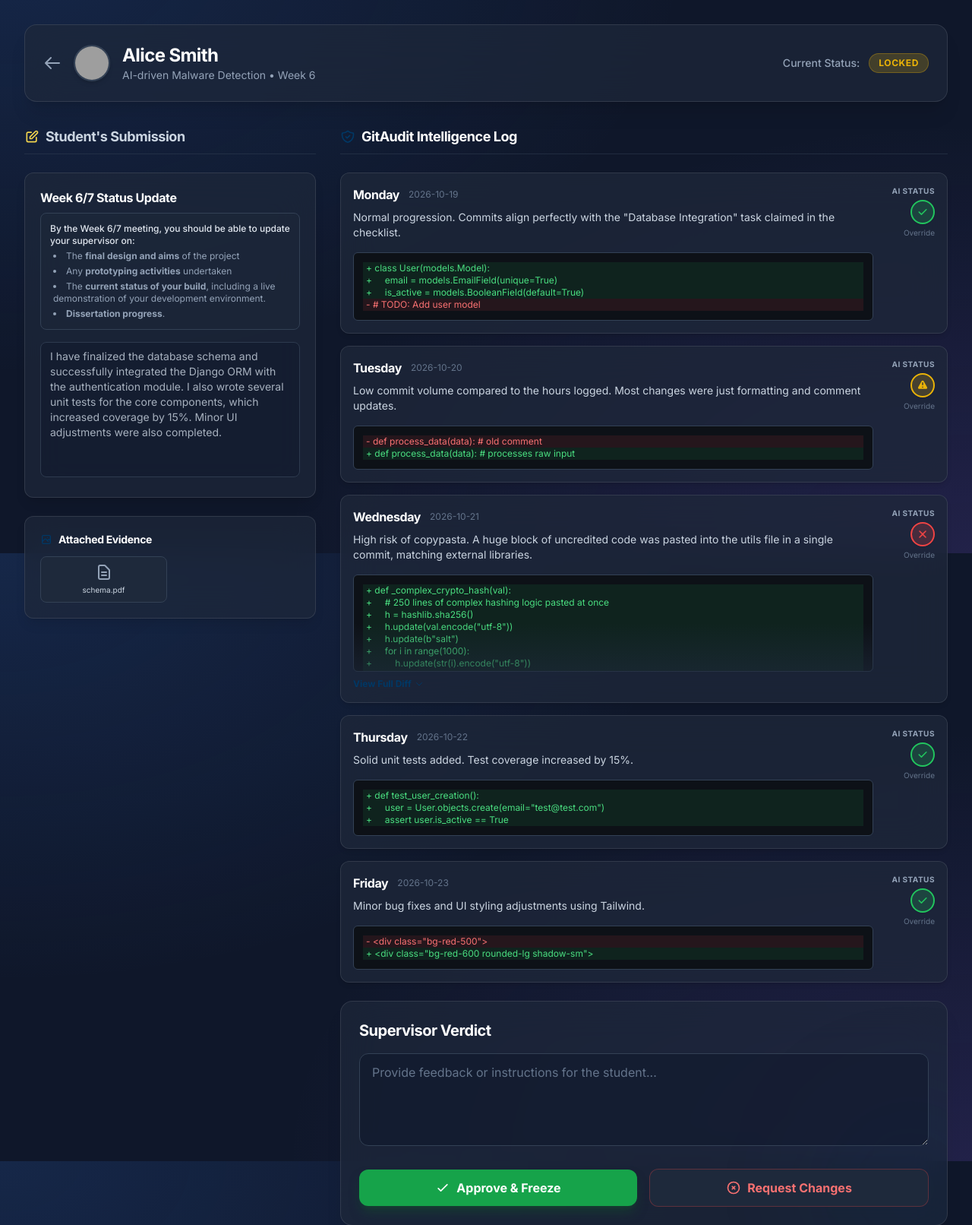
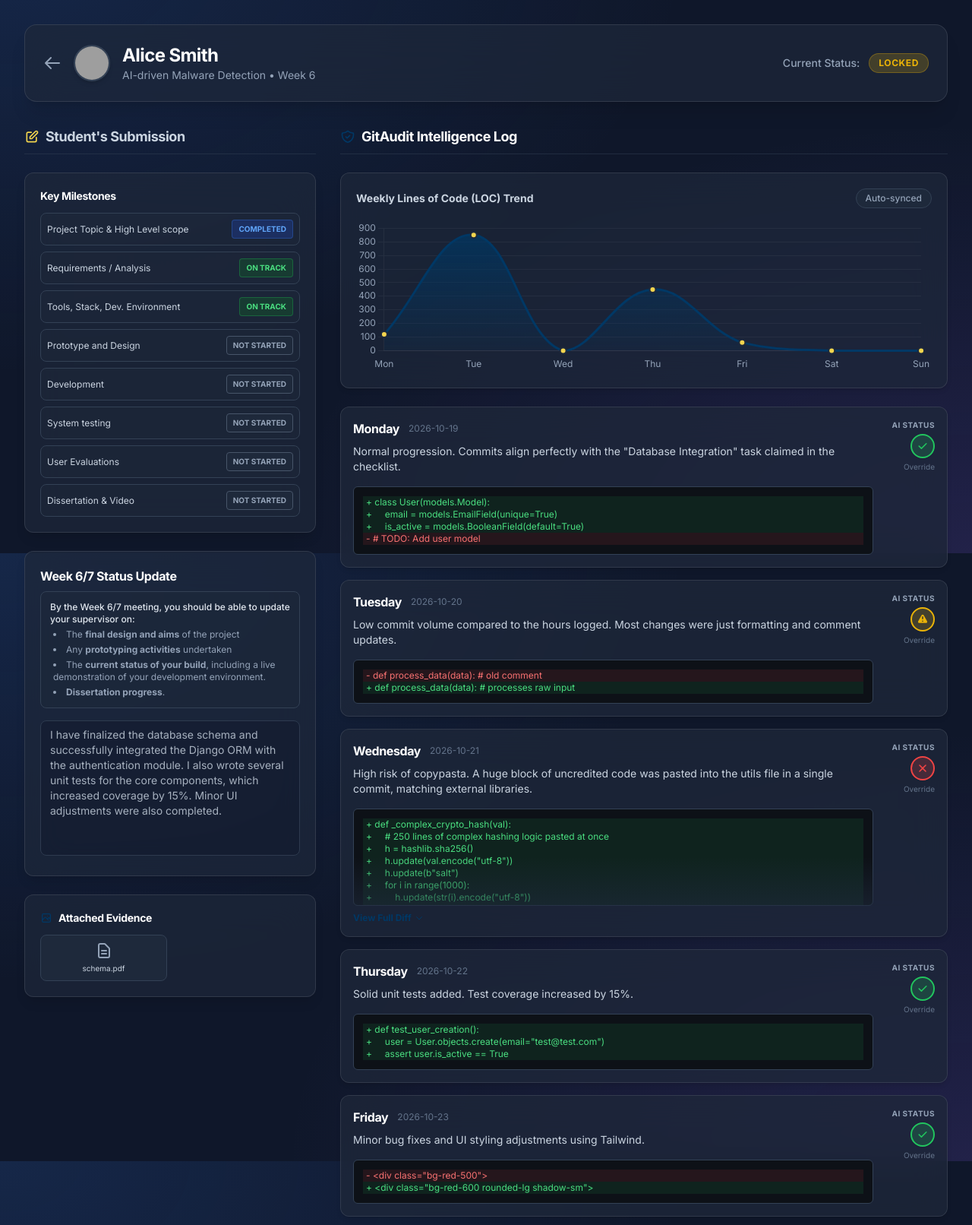
Before and after one commit to kbzce745/gitaudit, a Django app: page /teacher/student/1/ in a window 1280 px wide. Shown: the part 72-1684 px from the top of the page at 76% size. Run offline with Django 5.2, Linux system fonts and the light colour scheme; the visitor is signed in with stand-in values (Sample User, id 1); some libraries are stand-ins or nearby versions; grey boxes are pictures that could not be loaded.

Commit message:
Update: Teachers can now view milestone statuses/

```diff
--- a/auditor/templates/auditor/teacher_student_review.html
+++ b/auditor/templates/auditor/teacher_student_review.html
@@ -39,6 +39,25 @@
                 Student's Submission
             </h2>
 
+            <!-- Key Milestones -->
+            <div class="bg-dark-panel backdrop-blur-xl border border-dark-border rounded-xl p-5 shadow-lg">
+                <h3 class="font-bold text-white mb-3 text-sm">Key Milestones</h3>
+                <div class="space-y-2">
+                    {% for ms in milestones %}
+                    <div class="flex items-center justify-between bg-slate-800/40 p-2 rounded-lg border border-slate-700">
+                        <span class="text-xs text-slate-300 truncate pr-2" title="{{ ms.name }}">{{ ms.name }}</span>
+                        <span class="text-[10px] font-bold px-2 py-1 rounded
+                            {% if ms.status == 'Completed' %}bg-blue-900/50 text-blue-400 border border-blue-500/30
+                            {% elif ms.status == 'On track' %}bg-green-900/50 text-green-400 border border-green-500/30
+                            {% elif ms.status == 'Behind schedule' %}bg-red-900/50 text-red-400 border border-red-500/30
+                            {% else %}bg-slate-800 text-slate-400 border border-slate-600{% endif %}">
+                            {{ ms.status|upper }}
+                        </span>
+                    </div>
+                    {% endfor %}
+                </div>
+            </div>
+
             <div class="bg-dark-panel backdrop-blur-xl border border-dark-border rounded-xl p-5 shadow-lg">
                 <h3 class="font-bold text-white mb-2">{{ bi_weekly_data.title }}</h3>
                 <div class="mb-4 text-xs text-slate-400 bg-slate-800/50 p-3 rounded-lg border border-slate-700">
@@ -76,6 +95,17 @@
                 <svg class="w-5 h-5 mr-2 text-glasgow-blue" fill="none" stroke="currentColor" viewBox="0 0 24 24"><path stroke-linecap="round" stroke-linejoin="round" stroke-width="2" d="M9 12l2 2 4-4m5.618-4.016A11.955 11.955 0 0112 2.944a11.955 11.955 0 01-8.618 3.04A12.02 12.02 0 003 9c0 5.591 3.824 10.29 9 11.622 5.176-1.332 9-6.03 9-11.622 0-1.042-.133-2.052-.382-3.016z"></path></svg>
                 GitAudit Intelligence Log
             </h2>
+
+            <!-- LOC Chart -->
+            <div class="bg-dark-panel backdrop-blur-xl border border-dark-border rounded-xl shadow-md p-5">
+                <div class="flex justify-between items-center mb-4">
+                    <h4 class="text-sm font-bold text-slate-300">Weekly Lines of Code (LOC) Trend</h4>
+                    <span class="text-xs font-medium text-slate-400 bg-slate-800 px-3 py-1 rounded-full border border-slate-700">Auto-synced</span>
+                </div>
+                <div class="relative w-full h-[200px]">
+                    <canvas id="locChart"></canvas>
+                </div>
+            </div>
 
             <!-- Daily Audit Logs -->
             <div class="space-y-4">
@@ -299,4 +329,59 @@
         });
     }
 </script>
+
+<!-- Chart.js Library -->
+<script src="https://cdn.jsdelivr.net/npm/chart.js"></script>
+<script>
+    document.addEventListener("DOMContentLoaded", function() {
+        Chart.defaults.color = '#94a3b8';
+        Chart.defaults.borderColor = 'rgba(255, 255, 255, 0.05)';
+        Chart.defaults.font.family = "'Inter', sans-serif";
+
+        const locCtx = document.getElementById('locChart').getContext('2d');
+        const locGradient = locCtx.createLinearGradient(0, 0, 0, 200);
+        locGradient.addColorStop(0, 'rgba(0, 56, 101, 0.8)');
+        locGradient.addColorStop(1, 'rgba(0, 56, 101, 0.0)');
+
+        new Chart(locCtx, {
+            type: 'line',
+            data: {
+                labels: ['Mon', 'Tue', 'Wed', 'Thu', 'Fri', 'Sat', 'Sun'],
+                datasets: [{
+                    label: 'Lines of Code (Added/Deleted)',
+                    data: [120, 850, 0, 450, 60, 0, 0],
+                    borderColor: '#003865',
+                    backgroundColor: locGradient,
+                    borderWidth: 3,
+                    pointBackgroundColor: '#F3D54E',
+                    pointBorderColor: '#1e293b',
+                    pointBorderWidth: 2,
+                    pointRadius: 4,
+                    pointHoverRadius: 6,
+                    fill: true,
+                    tension: 0.4
+                }]
+            },
+            options: {
+                responsive: true,
+                maintainAspectRatio: false,
+                plugins: {
+                    legend: { display: false },
+                    tooltip: {
+                        backgroundColor: 'rgba(15, 23, 42, 0.9)',
+                        titleColor: '#F3D54E',
+                        bodyColor: '#fff',
+                        borderColor: 'rgba(255,255,255,0.1)',
+                        borderWidth: 1,
+                        padding: 10
+                    }
+                },
+                scales: {
+                    y: { beginAtZero: true, grid: { color: 'rgba(255,255,255,0.05)' } },
+                    x: { grid: { display: false } }
+                }
+            }
+        });
+    });
+</script>
 {% endblock %}
--- a/auditor/views.py
+++ b/auditor/views.py
@@ -201,6 +201,18 @@ def teacher_student_review(request, student_id):
         ]
     }
 
+    # Milestones data
+    milestones = [
+        {'name': 'Project Topic & High Level scope', 'status': 'Completed'},
+        {'name': 'Requirements / Analysis', 'status': 'On track'},
+        {'name': 'Tools, Stack, Dev. Environment', 'status': 'On track'},
+        {'name': 'Prototype and Design', 'status': 'Not Started'},
+        {'name': 'Development', 'status': 'Not Started'},
+        {'name': 'System testing', 'status': 'Not Started'},
+        {'name': 'User Evaluations', 'status': 'Not Started'},
+        {'name': 'Dissertation & Video', 'status': 'Not Started'},
+    ]
+
     # Daily Audit Logs (Mon-Fri) for the right panel
     daily_audits = [
         {
@@ -244,5 +256,6 @@ def teacher_student_review(request, student_id):
         'student': student_info,
         'bi_weekly_data': bi_weekly_data,
         'daily_audits': daily_audits,
+        'milestones': milestones,
     }
     return render(request, 'auditor/teacher_student_review.html', context)
```
